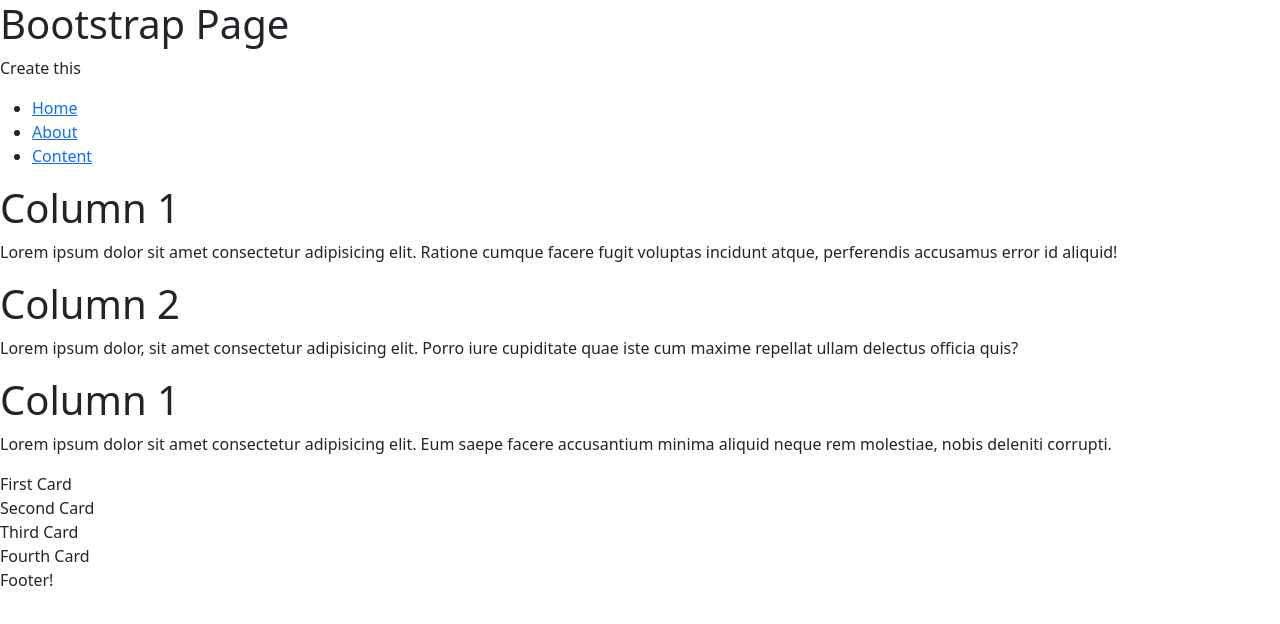
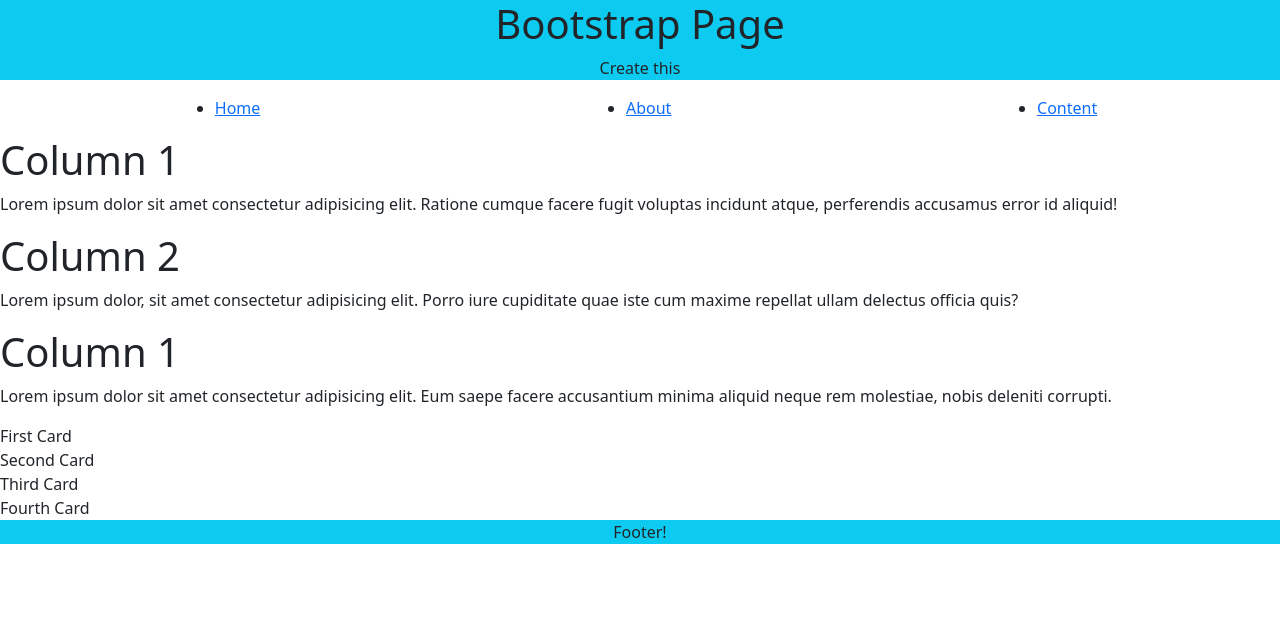
Before and after one commit to daanvanderputte/bootstrap-page, a plain HTML site: page index.html in a window 1280 px wide. Drawn offline with nearby package versions, Linux system fonts and the light colour scheme.

Commit message:
Adding bootstrap classes header and footer

```diff
--- a/index.html
+++ b/index.html
@@ -8,13 +8,13 @@
     <title>Bootstrap Page</title>
 </head>
 <body>
-    <header>
-        <h1>Bootstrap Page</h1>
-        <p>Create this</p>
+    <header class="bg-info">
+        <h1 class="d-flex justify-content-center">Bootstrap Page</h1>
+        <p class="d-flex justify-content-center">Create this</p>
     </header>
     <main>
         <nav>
-            <ul>
+            <ul class="d-flex justify-content-around">
                 <li><a href="#">Home</a></li>
                 <li><a href="#">About</a></li>
                 <li><a href="#">Content</a></li>
@@ -41,8 +41,8 @@
             <div>Fourth Card</div>
         </section>
     </main>
-    <footer>
-        <p>Footer!</p>
+    <footer class="bg-info">
+        <p class="d-flex justify-content-center">Footer!</p>
     </footer>
 </body>
 </html>
```
